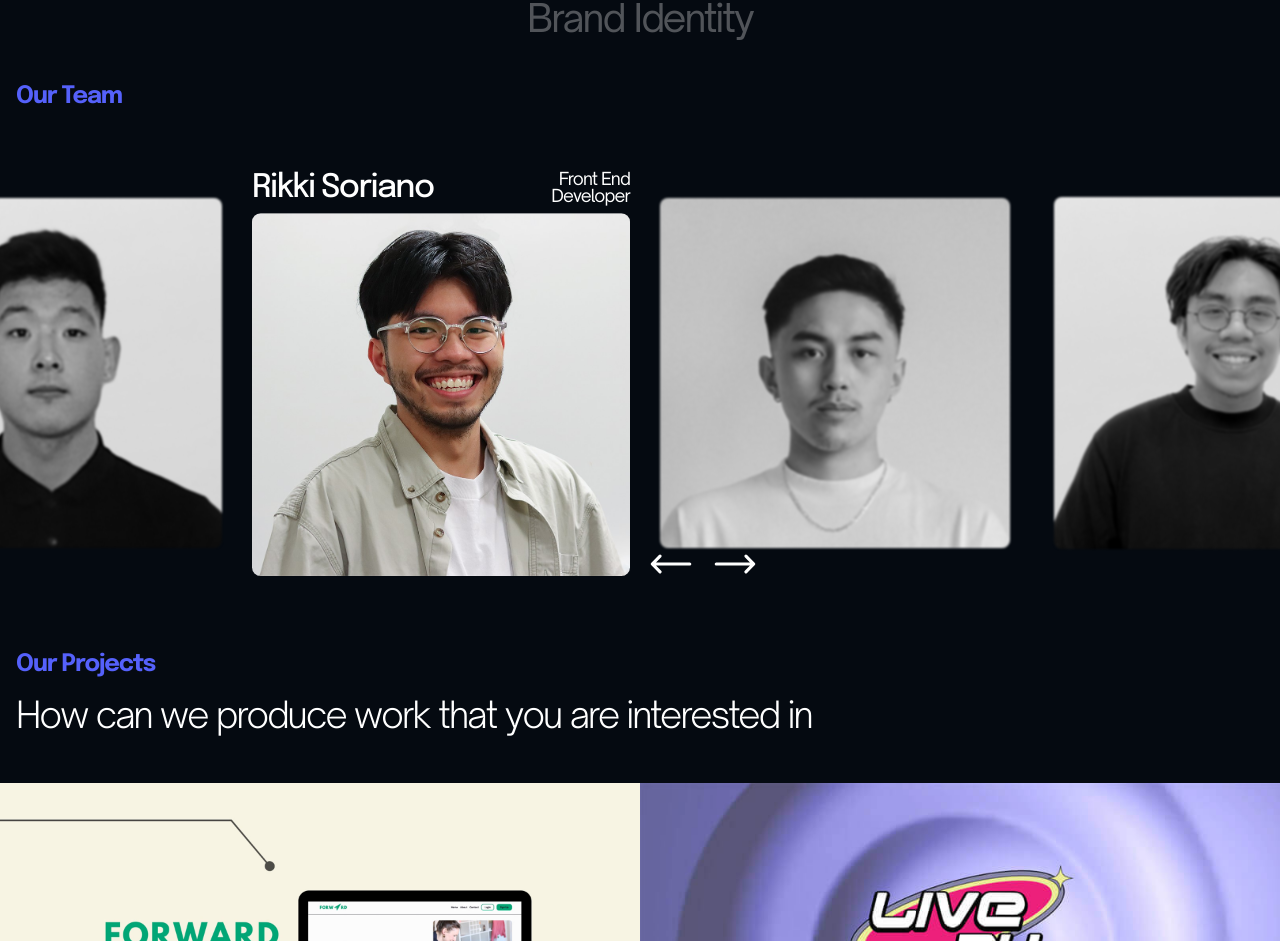
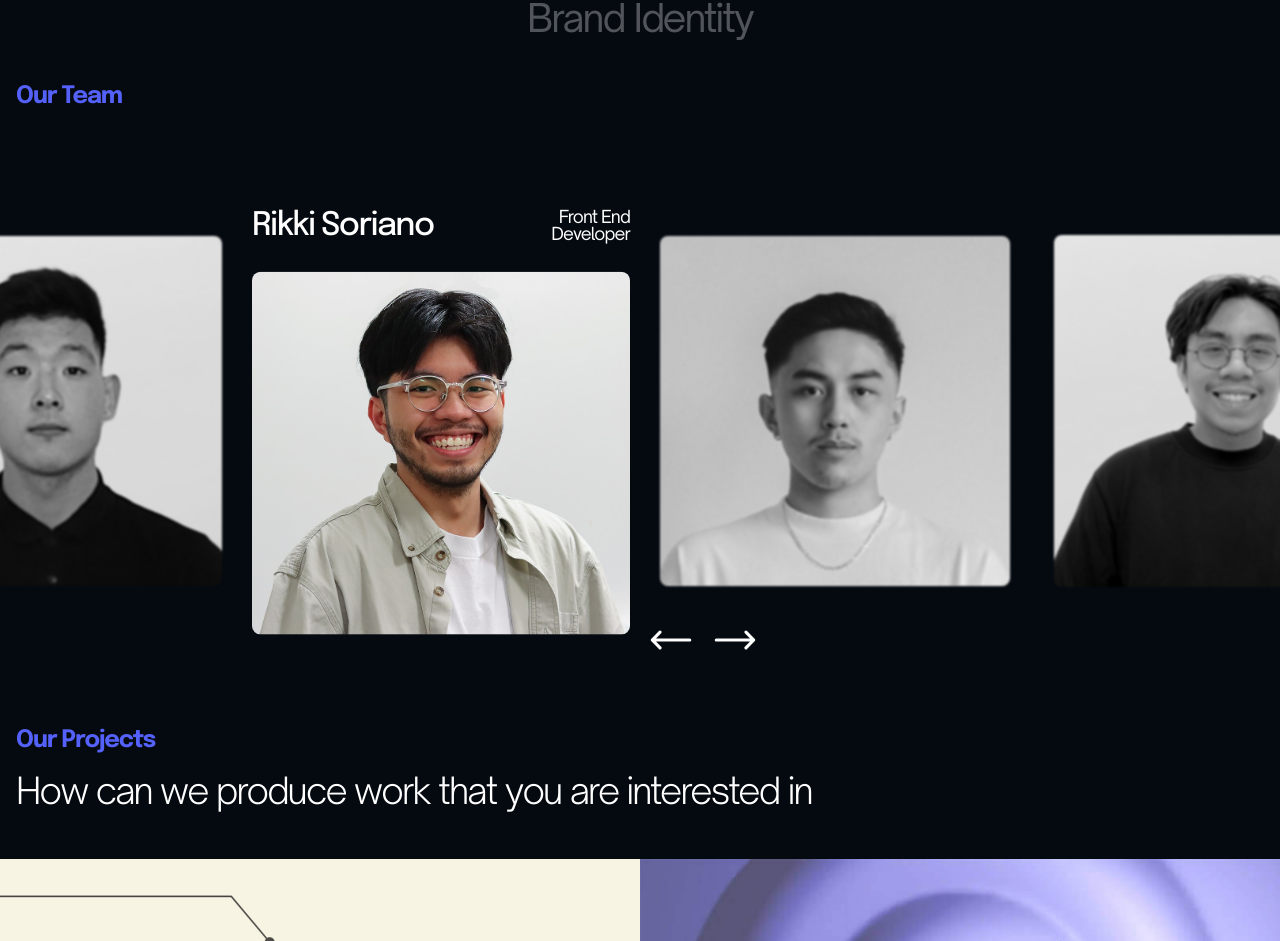
Before and after one commit to rikkilanz/opus-space, a Next.js app: page / in a window 1280 px wide. Shown: the part 1732-2673 px from the top of the page. Built offline with nearby package versions, Linux system fonts and the light colour scheme.

Commit message:
Fixed Team card component

```diff
--- a/app/components/TeamCard.jsx
+++ b/app/components/TeamCard.jsx
@@ -5,7 +5,7 @@ export default function TeamCard({ profileData }) {
 
   return (
     <div
-    className="flex flex-row flex-wrap justify-center md:justify-start items-center gap-y-[8px] px-4 py-6 relative"
+    className="flex flex-row flex-wrap justify-center md:justify-start items-center gap-y-[8px] lg:gap-y-2 px-4 py-6 relative lg:min-h-[500px]"
     >
       <h4 className="font-epilogue font-medium text-[30px] md:text-[24px] lg:text-[30px] leading-[1em] tracking-[-0.05em] order-1 md:basis-[70%] md:text-left whitespace-no-wrap self-end">
         {profileData.name}
--- a/app/components/global/Header.jsx
+++ b/app/components/global/Header.jsx
@@ -49,13 +49,13 @@ export default function Header() {
             className="flex lg:gap-[2em] flex-col lg:flex-row w-full"
             onClick={() => handleMenuButton(false)}
           >
-            <li className="hover:border-b-2 py-6 px-8 lg:p-0">
+            <li className="hover:underline py-6 px-8 lg:p-0">
               <Link href={"#"}>Service</Link>
             </li>
-            <li className="hover:border-b-2 py-6 px-8 lg:p-0">
+            <li className="hover:underline py-6 px-8 lg:p-0">
               <Link href={"#"}>Team</Link>
             </li>
-            <li className="hover:border-b-2 py-6 px-8 lg:p-0">
+            <li className="hover:underline py-6 px-8 lg:p-0">
               <Link href={"#"}>Projects</Link>
             </li>
           </ul>
```
